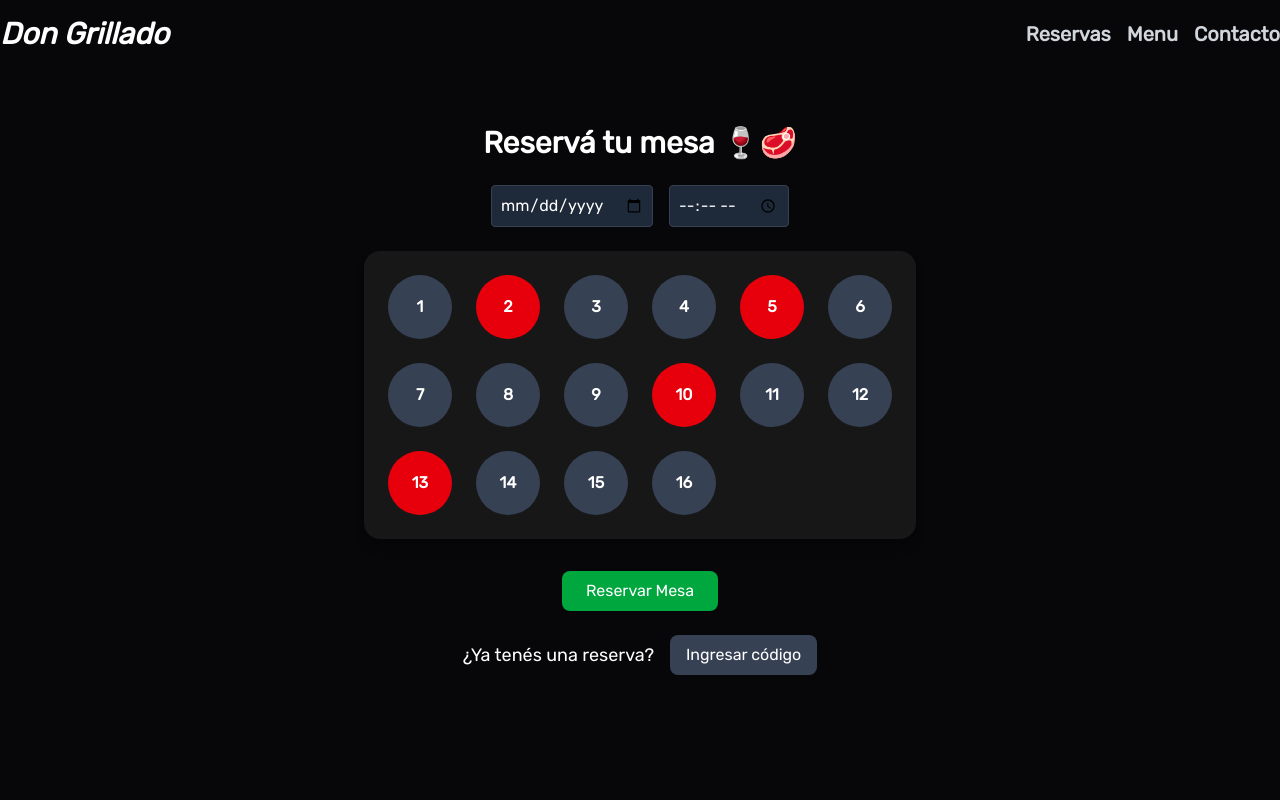
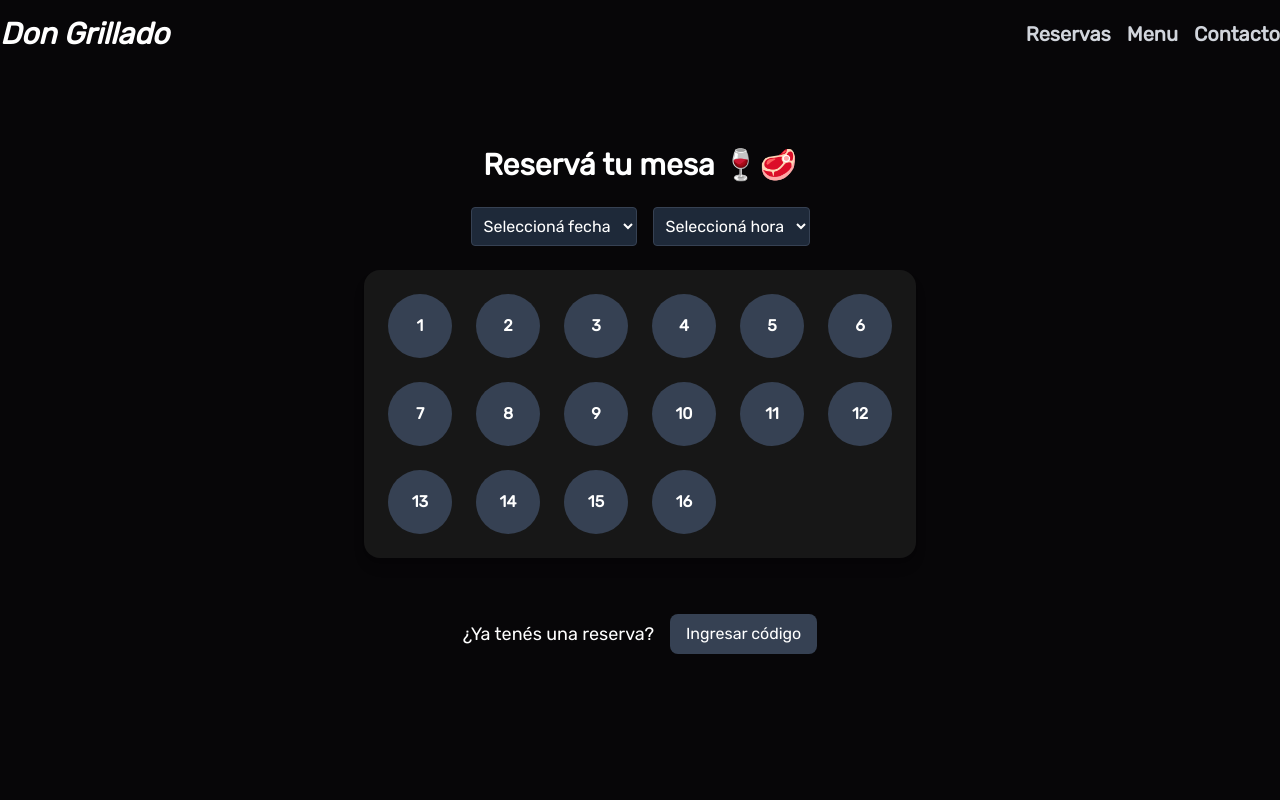
Before and after one commit to alejoalbornoz/MeatResturant, a Next.js app in the folder client/: page /reservation in a window 1280 px wide. Shown: the top 800 px of the page. Built offline with nearby package versions, Linux system fonts and the light colour scheme.

Commit message:
Update: Reservation with a form

```diff
--- a/client/package.json
+++ b/client/package.json
@@ -13,6 +13,7 @@
     "next": "15.4.6",
     "react": "19.1.0",
     "react-dom": "19.1.0"
+
   },
   "devDependencies": {
     "@eslint/eslintrc": "^3",
--- a/client/src/app/reservation/page.jsx
+++ b/client/src/app/reservation/page.jsx
@@ -8,29 +8,73 @@ const Reservation = () => {
   const [fecha, setFecha] = useState("");
   const [hora, setHora] = useState("");
 
-  // Simulación de mesas disponibles (id, estado)
-  const mesas = [
-    { id: 1, ocupado: false },
-    { id: 2, ocupado: true },
-    { id: 3, ocupado: false },
-    { id: 4, ocupado: false },
-    { id: 5, ocupado: true },
-    { id: 6, ocupado: false },
-    { id: 7, ocupado: false },
-    { id: 8, ocupado: false },
-    { id: 9, ocupado: false },
-    { id: 10, ocupado: true },
-    { id: 11, ocupado: false },
-    { id: 12, ocupado: false },
-    { id: 13, ocupado: true },
-    { id: 14, ocupado: false },
-    { id: 15, ocupado: false },
-    { id: 16, ocupado: false },
-  ];
+  // Nuevo estado para mostrar formulario
+  const [showForm, setShowForm] = useState(false);
+  const [nombre, setNombre] = useState("");
+  const [apellido, setApellido] = useState("");
+  const [telefono, setTelefono] = useState("");
+
+  const mesas = Array.from({ length: 16 }, (_, i) => ({ id: i + 1 }));
+
+  const disponibilidad = {
+    "2025-08-20": {
+      "11:30": [1, 3],
+      "12:00": [2, 5, 10],
+      "12:30": [],
+      "13:00": [7],
+    },
+    "2025-08-21": { "11:30": [1, 6, 8], "12:00": [3, 4], "12:30": [2] },
+    "2025-08-22": { "11:30": [5, 9], "12:00": [] },
+  };
+
+  const getAvailableDates = () => {
+    const dates = [];
+    const today = new Date();
+    for (let i = 0; i < 7; i++) {
+      const date = new Date(today);
+      date.setDate(today.getDate() + i);
+      dates.push(date.toISOString().split("T")[0]);
+    }
+    return dates;
+  };
+
+  const getAvailableTimes = () => {
+    const times = [];
+    let hour = 11;
+    let minute = 30;
+    while (hour < 23 || (hour === 23 && minute === 0)) {
+      const h = hour.toString().padStart(2, "0");
+      const m = minute.toString().padStart(2, "0");
+      times.push(`${h}:${m}`);
+      minute += 30;
+      if (minute === 60) {
+        minute = 0;
+        hour++;
+      }
+    }
+    return times;
+  };
+
+  const availableDates = getAvailableDates();
+  const availableTimes = getAvailableTimes();
+
+  const getMesasConEstado = (fechaSeleccionada, horaSeleccionada) => {
+    const ocupadas =
+      (disponibilidad[fechaSeleccionada] &&
+        disponibilidad[fechaSeleccionada][horaSeleccionada]) ||
+      [];
+    return mesas.map((m) => ({
+      ...m,
+      ocupado: ocupadas.includes(m.id),
+    }));
+  };
+
+  const mesasConEstado = getMesasConEstado(fecha, hora);
 
   const handleMesaClick = (mesaId) => {
-    if (!mesas.find((m) => m.id === mesaId).ocupado) {
+    if (!mesasConEstado.find((m) => m.id === mesaId).ocupado) {
       setSelectedMesa(mesaId);
+      setShowForm(false);
     }
   };
 
@@ -38,25 +82,46 @@ const Reservation = () => {
     <div className="h-screen bg-[#070608] text-white flex flex-col items-center justify-center px-5">
       <h1 className="text-3xl font-bold mb-6">Reservá tu mesa 🍷🥩</h1>
 
-      {/* Fecha y hora */}
+      {/* Selectores de fecha y hora */}
       <div className="flex flex-col sm:flex-row gap-4 mb-6">
-        <input
-          type="date"
+        <select
           value={fecha}
-          onChange={(e) => setFecha(e.target.value)}
+          onChange={(e) => {
+            setFecha(e.target.value);
+            setSelectedMesa(null);
+            setShowForm(false);
+          }}
           className="p-2 rounded bg-gray-800 border border-gray-700"
-        />
-        <input
-          type="time"
+        >
+          <option value="">Seleccioná fecha</option>
+          {availableDates.map((d) => (
+            <option key={d} value={d}>
+              {d}
+            </option>
+          ))}
+        </select>
+
+        <select
           value={hora}
-          onChange={(e) => setHora(e.target.value)}
+          onChange={(e) => {
+            setHora(e.target.value);
+            setSelectedMesa(null);
+            setShowForm(false);
+          }}
           className="p-2 rounded bg-gray-800 border border-gray-700"
-        />
+        >
+          <option value="">Seleccioná hora</option>
+          {availableTimes.map((t) => (
+            <option key={t} value={t}>
+              {t}
+            </option>
+          ))}
+        </select>
       </div>
 
       {/* Plano de mesas */}
       <div className="grid grid-cols-6 gap-6 bg-neutral-900 p-6 rounded-2xl shadow-lg mb-8">
-        {mesas.map((mesa) => (
+        {mesasConEstado.map((mesa) => (
           <button
             key={mesa.id}
             onClick={() => handleMesaClick(mesa.id)}
@@ -89,9 +154,66 @@ const Reservation = () => {
           </p>
         </div>
       )}
-      <button className="bg-green-600 px-6 py-2 rounded-lg cursor-pointer hover:bg-green-700 transition">
-        Reservar Mesa
-      </button>
+
+      {/* Botón para mostrar formulario */}
+      {selectedMesa && !showForm && (
+        <button
+          onClick={() => setShowForm(true)}
+          className="bg-green-600 px-6 py-2 rounded-lg cursor-pointer hover:bg-green-700 transition"
+        >
+          Reservar Mesa
+        </button>
+      )}
+
+      {/* Formulario */}
+      {showForm && (
+        <form
+          onSubmit={(e) => {
+            e.preventDefault();
+            console.log({
+              nombre,
+              apellido,
+              telefono,
+              mesa: selectedMesa,
+              fecha,
+              hora,
+            });
+          }}
+          className="mt-6 bg-neutral-900 p-6 rounded-lg shadow-lg w-full max-w-md"
+        >
+          <h2 className="text-xl font-bold mb-4">Datos de la reserva</h2>
+          <input
+            type="text"
+            value={nombre}
+            onChange={(e) => setNombre(e.target.value)}
+            placeholder="Nombre"
+            className="w-full px-4 py-2 rounded mb-3 text-white"
+            required
+          />
+          <input
+            type="text"
+            value={apellido}
+            onChange={(e) => setApellido(e.target.value)}
+            placeholder="Apellido"
+            className="w-full px-4 py-2 rounded mb-3 text-white"
+            required
+          />
+          <input
+            type="tel"
+            value={telefono}
+            onChange={(e) => setTelefono(e.target.value)}
+            placeholder="Teléfono"
+            className="w-full px-4 py-2 rounded mb-3 text-white"
+            required
+          />
+          <button
+            type="submit"
+            className="bg-green-600 px-6 py-2 cursor-pointer rounded-lg hover:bg-green-700 transition w-full"
+          >
+            Confirmar Reserva
+          </button>
+        </form>
+      )}
 
       {/* Código de reserva existente */}
       <div className="mt-6 w-full max-w-md text-center">
@@ -110,9 +232,9 @@ const Reservation = () => {
             <input
               type="text"
               value={reservaCode}
-              onChange={(e) => setCodigoReserva(e.target.value)}
+              onChange={(e) => setReservaCode(e.target.value)}
               placeholder="Código de reserva"
-              className="px-4 py-2 rounded-lg text-black bg-white  w-64"
+              className="px-4 py-2 rounded-lg text-black bg-white w-64"
             />
             <button className="bg-green-600 px-6 py-2 rounded-lg cursor-pointer hover:bg-green-700 transition">
               Buscar Reserva
```
Also changed, not shown: 1 other file (tests, documents, lock files or other folders).
